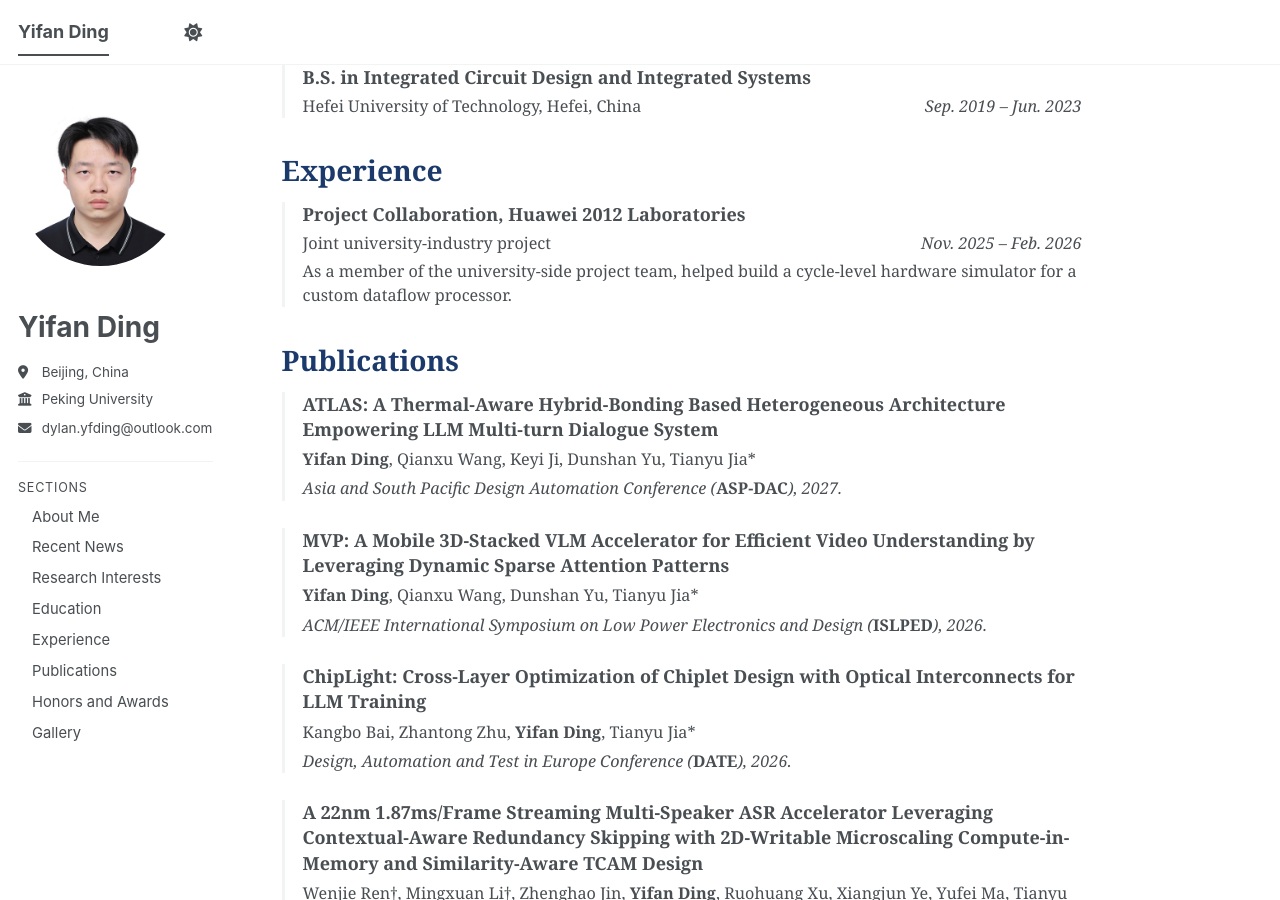
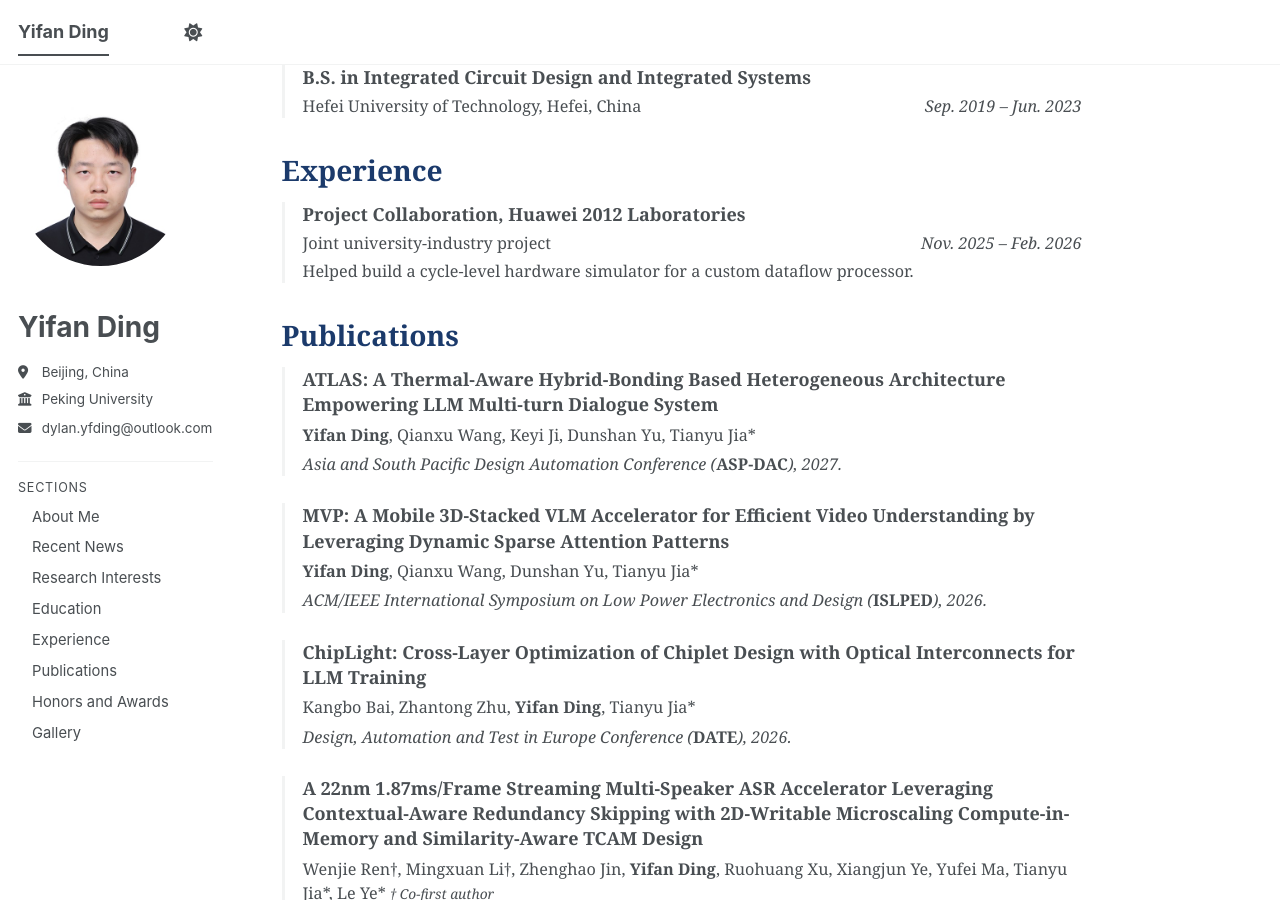
Before and after one commit to DylanDing54/DylanDing54.github.io, a Jekyll site: the page built from _pages/about.md, in a window 1280 px wide and 900 px high, scrolled down 998 px. Built offline with Jekyll 4.4.1, drawn with Linux system fonts in a browser that asks for light colours; a style sheet for code colours, icons or effects is not loaded.

Commit message:
Drop the team-role prefix from the experience detail
Co-Authored-By: Claude Opus 5 (1M context) <noreply@anthropic.com>

```diff
--- a/_pages/about.md
+++ b/_pages/about.md
@@ -65,7 +65,7 @@ Experience
   <div class="experience-item">
     <div class="experience-role"><strong>Project Collaboration, Huawei 2012 Laboratories</strong></div>
     <div class="experience-org">Joint university-industry project<span class="experience-date">Nov. 2025 &ndash; Feb. 2026</span></div>
-    <div class="experience-detail">As a member of the university-side project team, helped build a cycle-level hardware simulator for a custom dataflow processor.</div>
+    <div class="experience-detail">Helped build a cycle-level hardware simulator for a custom dataflow processor.</div>
   </div>
 </div>
 
```
